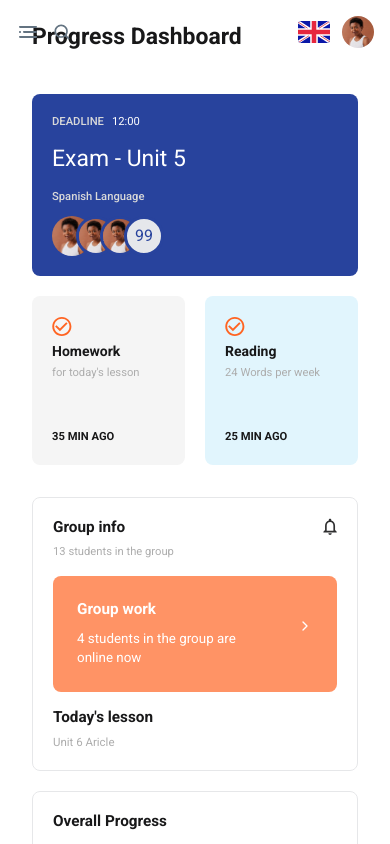
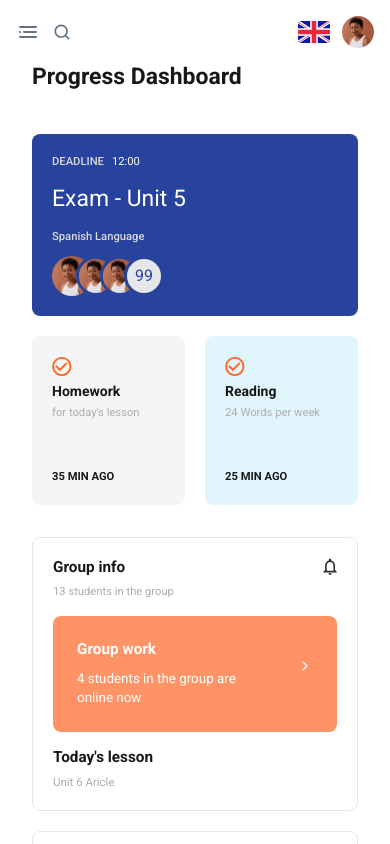
Before and after one commit to TEECOD3/TeeBoard, a Next.js app: page /Dashboard in a window 390 px wide. Built offline with nearby package versions, Linux system fonts and the light colour scheme.

Commit message:
Feature:completing the dashboard and adding auth

```diff
--- a/app/(Dashboard)/Dashboard/page.tsx
+++ b/app/(Dashboard)/Dashboard/page.tsx
@@ -11,7 +11,7 @@ const Dashboard = (props: Props) => {
   return (
     <>
       <Topbar />
-      <div className="flex lg:gap-x-20">
+      <div className="flex max-lg:mt-10 lg:gap-x-20">
         <div className="px-8 mt-5 lg:mt-0 lg:py-20 mb-16 w-full lg:w-[62%]">
           <h2 className="text-[22.95px] font-semibold mb-10 ">
             Progress Dashboard
```
